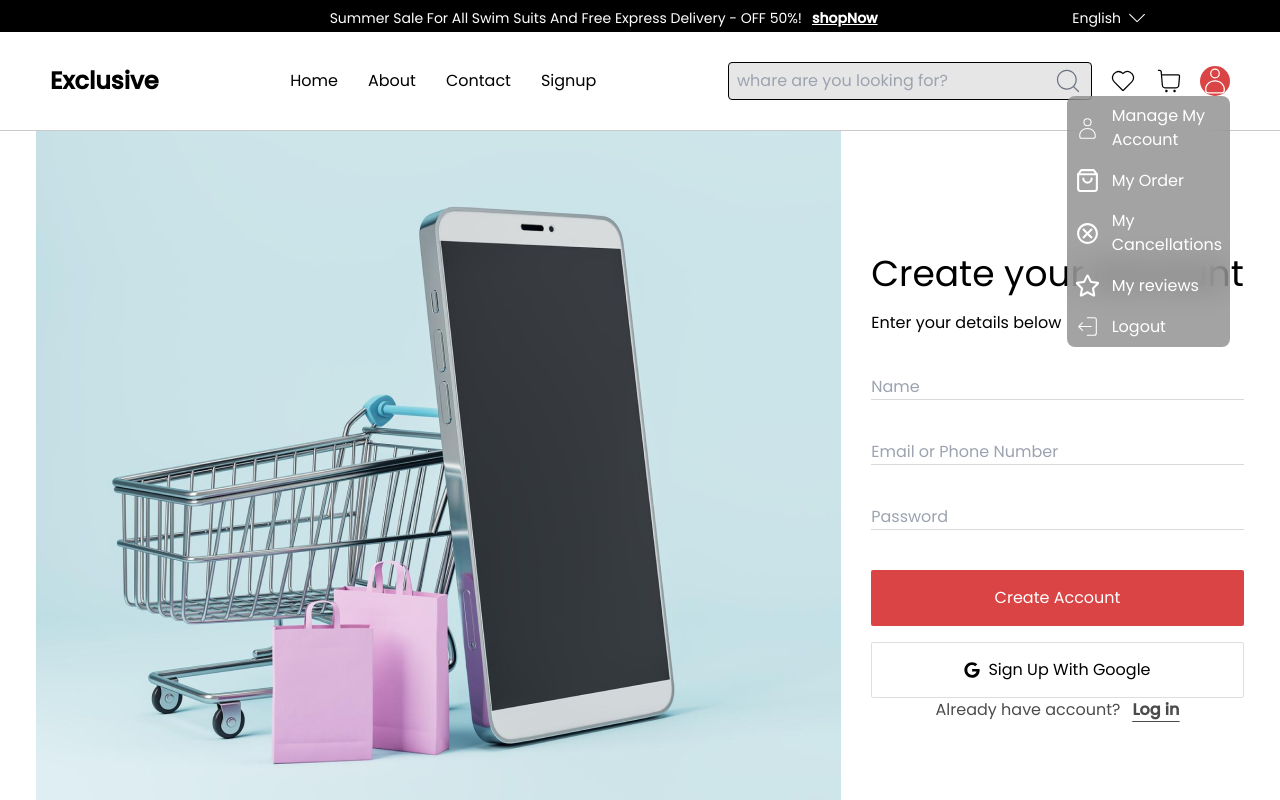
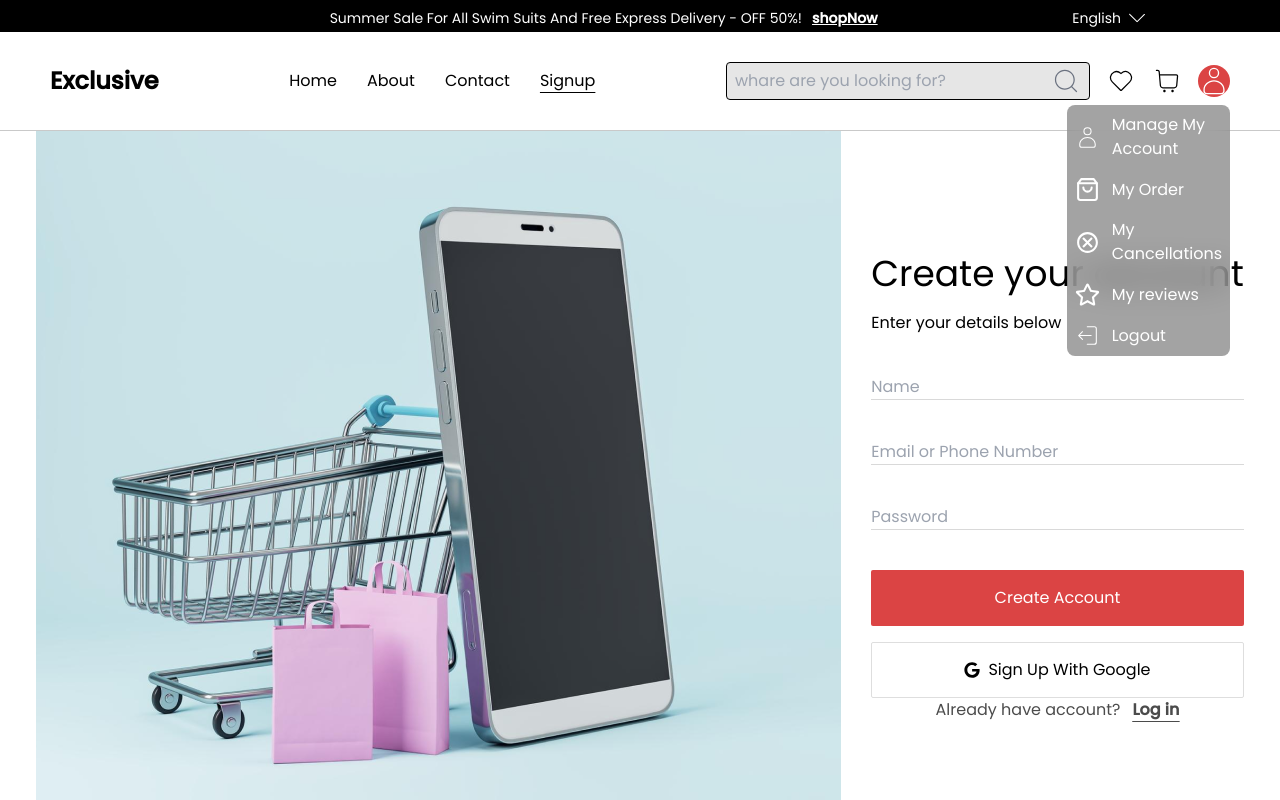
Before and after one commit to aryal31/Ecommerce-, a React (Vite) app: page /signup in a window 1280 px wide. Both pictures are taken after a click on the icon 1215 px from the left and 81 px from the top of the page. Shown: the top 800 px of the page. Built offline with nearby package versions, Linux system fonts and the light colour scheme.

Commit message:
routes updated

```diff
--- a/src/components/Carouselh.jsx
+++ b/src/components/Carouselh.jsx
@@ -29,7 +29,7 @@ const Carouselh = ({ slides }) => {
   }
 
   return (
-    <div className="overflow-hidden relative ">
+    <div className="overflow-hidden relative">
       <div
         className={`flex transition ease-out duration-1000`}
         style={{ transform: `translateX(-${current * 100}%)` }}
--- a/src/components/Navbar.jsx
+++ b/src/components/Navbar.jsx
@@ -1,12 +1,8 @@
 import React, { useEffect, useState, useRef } from "react";
 import { CiSearch } from "react-icons/ci";
-import { CiHeart, CiShoppingCart, CiUser } from "react-icons/ci";
-import { FiShoppingBag } from "react-icons/fi";
-import { MdOutlineCancel } from "react-icons/md";
-import { FaRegStar } from "react-icons/fa";
-import { CiLogout } from "react-icons/ci";
-import { Link } from "react-router-dom";
+import { CiHeart, CiShoppingCart, } from "react-icons/ci";
 import Usermenu from "./Usermenu";
+import { NavLink } from "react-router-dom";
 
 
 <CiSearch />;
@@ -33,26 +29,23 @@ const navLinks = [ // you can add other pages in navbar by just simplying adding
 
 const Navbar = () => {
 
-  const [category, setCategory] = useState("");
   return (
     <div>
       <div className="flex items-center justify-between px-[30px] md:px-[50px] p-[30px] gap-[10px]">
-        <div className="text-[24px] font-bold"><Link to='/'>Exclusive</Link></div>
+        <div className="text-[24px] font-bold"><NavLink to='/' end>Exclusive</NavLink></div>
         <ul className="text-black flex gap-x-[30px]">
         {navLinks.map((item, index) => {
             return (
-              <Link
+              <NavLink
                 to={item.path}
-                className={`capitalize cursor-pointer ${(category === item.text
-                  ? "underline underline-offset-[6px]"
+                className={({isActive})=>`capitalize cursor-pointer ${(isActive?
+                  "underline underline-offset-[6px]"
                   : "")}`}
-                onClick={()=>{
-                  setCategory(item.text)
-                }}
+                end={item.path === '/'}
                 key={index}
               >
                 {item.text}
-              </Link>
+              </NavLink>
             );
           })}
 
@@ -66,12 +59,12 @@ const Navbar = () => {
             />
             <CiSearch className="text-gray-500 size-[30px]" />
           </div>
-          <Link to='wishlist'>
+          <NavLink to='wishlist'>
           <CiHeart className="size-[30px]" />
-          </Link>
-          <Link to='cart'>
+          </NavLink>
+          <NavLink to='cart'>
           <CiShoppingCart className="size-[30px]" />
-          </Link>
+          </NavLink>
          <Usermenu/>
         </div>
       </div>
--- a/src/components/Searchpopup.jsx
+++ b/src/components/Searchpopup.jsx
@@ -4,7 +4,7 @@ import { CiSearch } from 'react-icons/ci'
 const Searchpopup = ({onClose}) => {
   return (
 
-       <div className='fixed items-center justify-center flex flex-col bg-black bg-opacity-50 inset-0 z-20'>
+       <div className='fixed items-center justify-center flex flex-col bg-black bg-opacity-50 inset-0 z-50'>
           <div className='bg-white w-full max-w-2xl p-6 rounded-lg shadow-lg'>
 
           <div className='flex'>
--- a/src/components/Usermenu.jsx
+++ b/src/components/Usermenu.jsx
@@ -31,15 +31,15 @@ const Usermenu = () => {
   }, [dropdownRef]);
 
   return (
-    <div className='relative'>
+    <div className='relative z-50'>
        <CiUser
-            className={`size-[30px] cursor-pointer ${userclicked === true ? 'bg-[#db4444] rounded-full text-white':''}`}
+            className={`size-[32px] cursor-pointer ${userclicked === true ? 'bg-[#db4444] rounded-full text-white':''}`}
             onClick={() => handleuserclicked()}
           />
           {userclicked && (
             <div
               ref={dropdownRef}
-              className="absolute top-[100%] right-0 bg-[#7d7d7d] text-white bg-opacity-70 backdrop-blur-lg rounded-lg"
+              className="absolute top-[100%] right-0 bg-[#7d7d7d] text-white bg-opacity-70 backdrop-blur-lg rounded-lg mt-2"
             >
               <ul className="flex flex-col">
                 <Link to='account' className="cursor-pointer hover:bg-[#7d7d7d] p-2 rounded-t-lg flex justify-start items-center gap-x-3">
```
